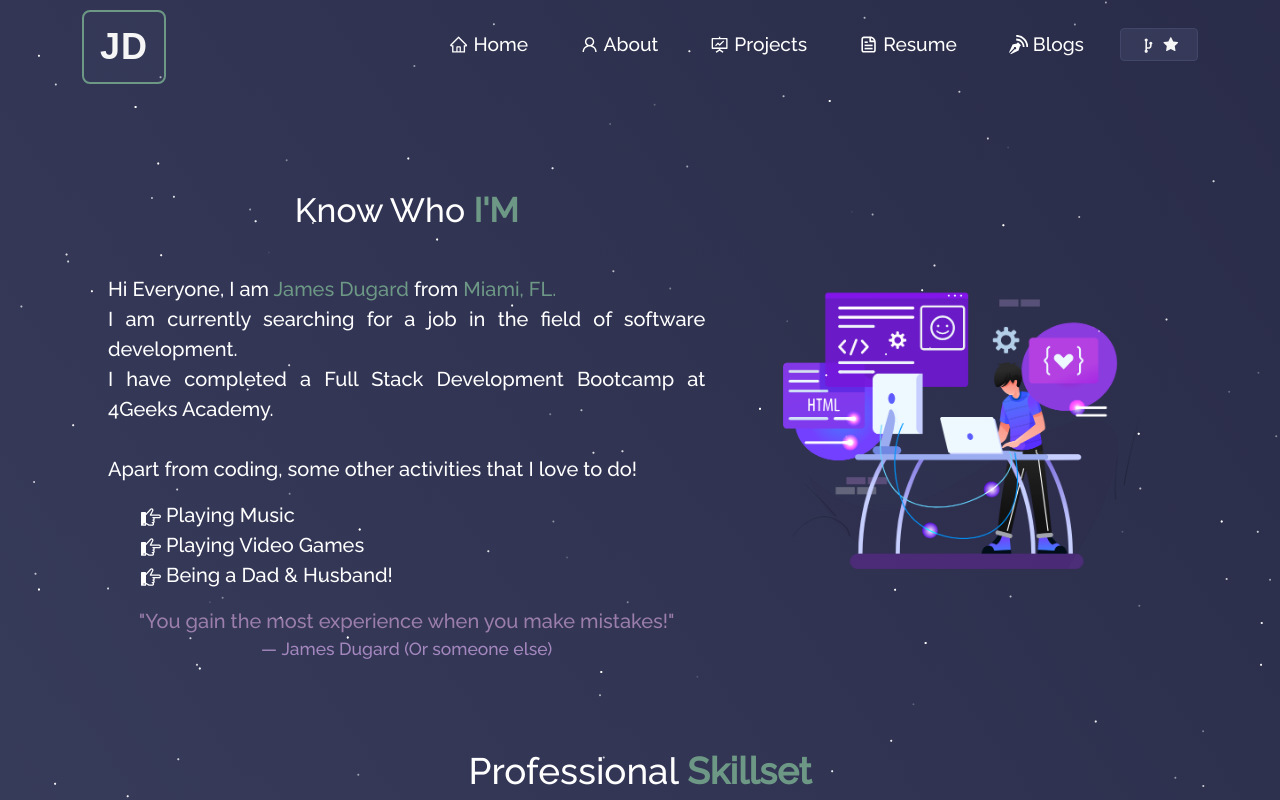
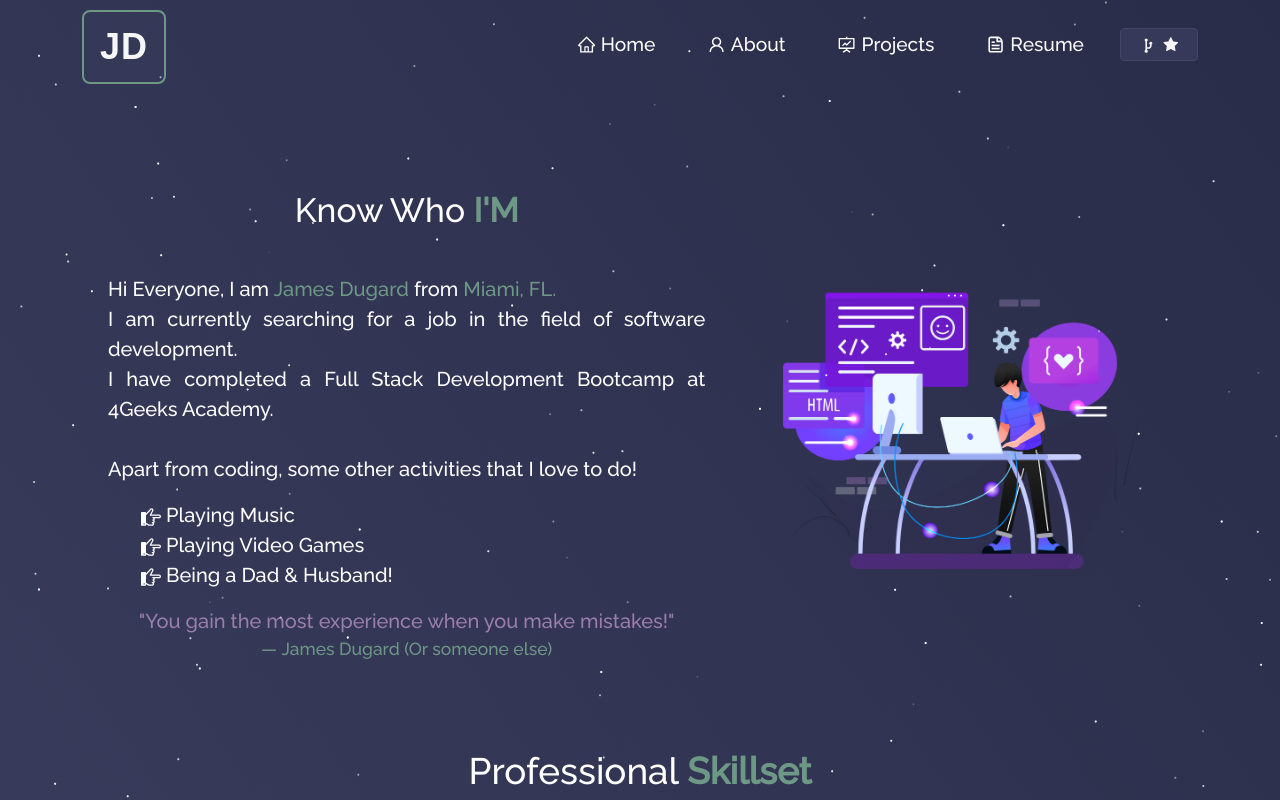
Before and after one commit to jdugard3/Portfolio-JamesD, a React (Create React App) app: page /about in a window 1280 px wide. Shown: the top 800 px of the page. Built offline with nearby package versions, Linux system fonts and the light colour scheme.

Commit message:
minor styling updates

```diff
--- a/src/components/Navbar.js
+++ b/src/components/Navbar.js
@@ -5,7 +5,7 @@ import Container from "react-bootstrap/Container";
 import Button from "react-bootstrap/Button";
 import { Link } from "react-router-dom";
 import { CgGitFork } from "react-icons/cg";
-import { ImBlog } from "react-icons/im";
+// import { ImBlog } from "react-icons/im";
 import {
   AiFillStar,
   AiOutlineHome,
@@ -91,7 +91,7 @@ function NavBar() {
               </Nav.Link>
             </Nav.Item>
 
-            <Nav.Item>
+            {/* <Nav.Item>
               <Nav.Link
                 href="https://soumyajitblogs.vercel.app/"
                 target="_blank"
@@ -99,7 +99,7 @@ function NavBar() {
               >
                 <ImBlog style={{ marginBottom: "2px" }} /> Blogs
               </Nav.Link>
-            </Nav.Item>
+            </Nav.Item> */}
 
             <Nav.Item className="fork-btn">
               <Button
--- a/src/style.css
+++ b/src/style.css
@@ -439,7 +439,7 @@ button:focus {
 }
 
 .blockquote-footer {
-  color: #a588c0 !important;
+  color: #6D9886 !important;
 }
 /* --------- */
 /* Projects */
```
Also changed, not shown: src/Assets/avatar.svg.
